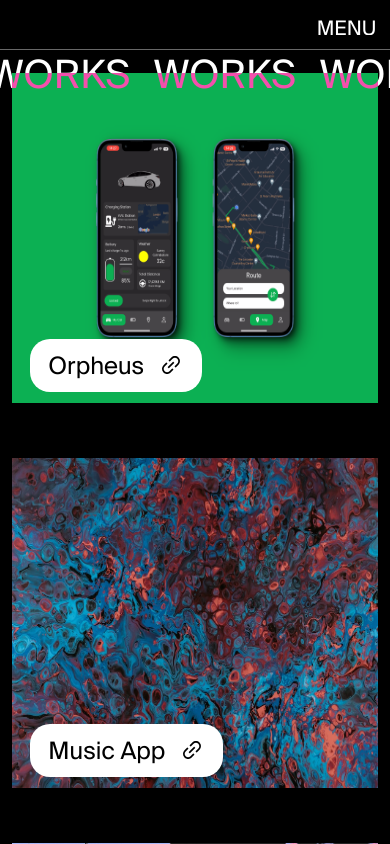
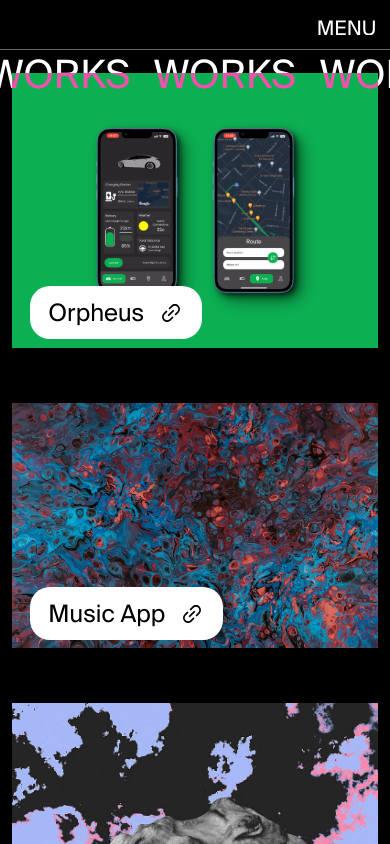
Before and after one commit to Olowodev/my-portfolio-next1.3, a Next.js app: page /works in a window 390 px wide. Shown: the top 844 px of the page. Built offline with nearby package versions, Linux system fonts and the light colour scheme; a web font is replaced by a local one.

Commit message:
Update works.module.css

```diff
--- a/styles/workStyles/works.module.css
+++ b/styles/workStyles/works.module.css
@@ -93,7 +93,7 @@
     }
 
     .wrapLink img {
-        height: 330px;
+/*         height: 330px; */
     }
 
     .cell:first-child {
```
